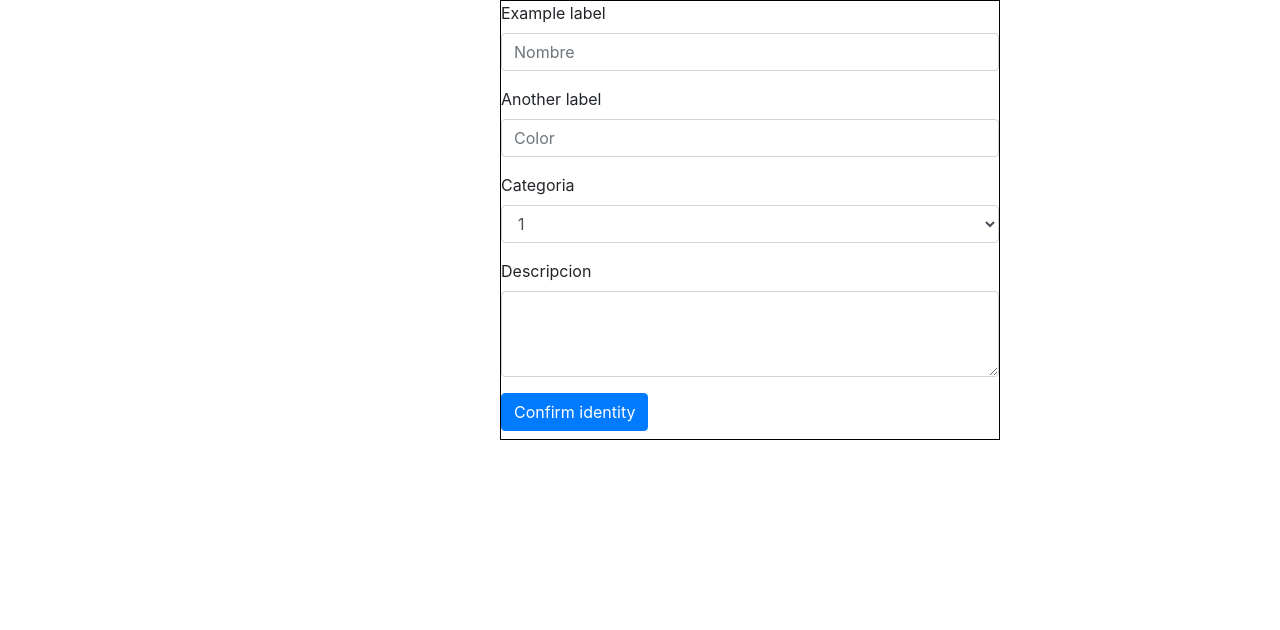
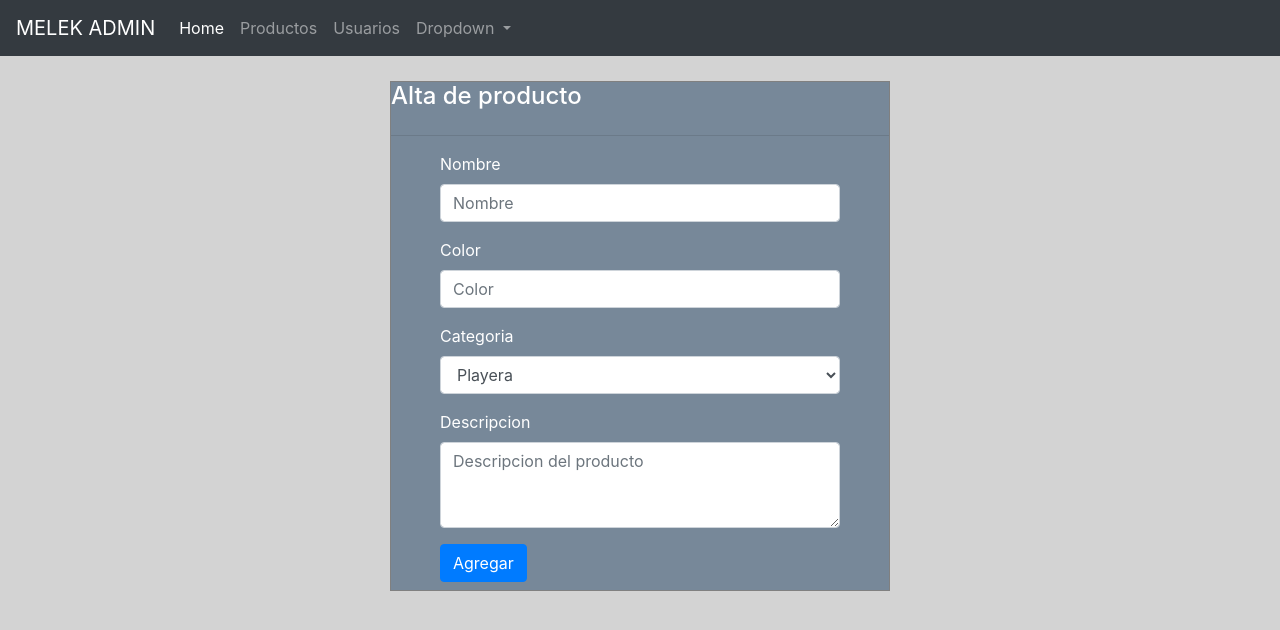
Before and after one commit to IntegradoraMelek/Melek-Diez, a PHP site: page /altaproducto.html in a window 1280 px wide. Shown: the top 630 px of the page. Run offline with PHP 8.4, Linux system fonts and the light colour scheme.

Commit message:
agregué diseño temporal

```diff
--- a/PanelAdmin/altaproducto.html
+++ b/PanelAdmin/altaproducto.html
@@ -6,38 +6,77 @@
     <meta http-equiv="X-UA-Compatible" content="ie=edge">
     <link rel="stylesheet" href="css/bootstrap.min.css">
     <link rel="stylesheet" href="paneladmin.css">
+
     <title>Panel de Administrador</title>
 </head>
 <body>
 
+
+
+
+        <nav class="navbar navbar-expand-lg navbar-dark bg-dark">
+            <a class="navbar-brand" href="#">MELEK ADMIN</a>
+            <button class="navbar-toggler" type="button" data-toggle="collapse" data-target="#navbarSupportedContent" aria-controls="navbarSupportedContent" aria-expanded="false" aria-label="Toggle navigation">
+              <span class="navbar-toggler-icon"></span>
+            </button>
+
+            <div class="collapse navbar-collapse" id="navbarSupportedContent">
+              <ul class="navbar-nav mr-auto">
+                <li class="nav-item active">
+                  <a class="nav-link" href="#">Home <span class="sr-only">(current)</span></a>
+                </li>
+                <li class="nav-item">
+                  <a class="nav-link" href="#">Productos</a>
+                </li>
+                <li class="nav-item">
+                    <a class="nav-link" href="#">Usuarios</a>
+                  </li>
+                <li class="nav-item dropdown">
+                  <a class="nav-link dropdown-toggle" href="#" id="navbarDropdown" role="button" data-toggle="dropdown" aria-haspopup="true" aria-expanded="false">
+                    Dropdown
+                  </a>
+                  <div class="dropdown-menu" aria-labelledby="navbarDropdown">
+                    <a class="dropdown-item" href="#">Action</a>
+                    <a class="dropdown-item" href="#">Another action</a>
+                    <div class="dropdown-divider"></div>
+                    <a class="dropdown-item" href="#">Something else here</a>
+                  </div>
+                </li>
+
+              </ul>
+
+            </div>
+          </nav>
+
 <div class="containerform">
+  <h4>Alta de producto</h4>
+  <hr>
     <form method="POST" action="altaproducto.php">
             <div class="form-group">
-                    <label for="nombre">Example label</label>
+                    <label for="nombre">Nombre</label>
                     <input type="text" class="form-control" name="nombre" id="nombre" placeholder="Nombre">
                   </div>
                   <div class="form-group">
-                    <label for="color">Another label</label>
+                    <label for="color">Color</label>
                     <input type="text" class="form-control" name="color" id="color" placeholder="Color">
                   </div>
 
         <div class="form-group">
           <label for="categoria">Categoria</label>
           <select class="form-control" id="categoria">
-            <option>1</option>
-            <option>2</option>
-            <option>3</option>
-            <option>4</option>
-            <option>5</option>
+            <option>Playera</option>
+            <option>Short</option>
+            <option>Medias</option>
+
           </select>
         </div>
 
         <div class="form-group">
           <label for="descripcion">Descripcion</label>
-          <textarea class="form-control" name="descripcion" id="descripcion" rows="3"></textarea>
+          <textarea class="form-control" placeholder="Descripcion del producto" name="descripcion" id="descripcion" rows="3"></textarea>
         </div>
 
-        <button type="submit" class="btn btn-primary mb-2">Confirm identity</button>
+        <button type="submit" class="btn btn-primary mb-2">Agregar</button>
       </form>
     </div>
 </body>
--- a/PanelAdmin/paneladmin.css
+++ b/PanelAdmin/paneladmin.css
@@ -10,6 +10,28 @@
     flex-direction: column;
     justify-content: center;
     align-self: center;
-    margin-left: 500px;
-    border: 1px solid black;
+    margin-left: auto;
+    margin-right: auto;
+    margin-top: 25px;
+    border: 1px solid grey;
+    background-color: lightslategrey;
+    color: white;
 }
+
+
+form {
+  width: 400px;
+  margin-left: auto;
+  margin-right: auto;
+  margin-top: auto;
+  margin-bottom: auto;
+}
+body {
+  background-color: lightgray;
+}
+
+.table {
+  margin-top: 25px;
+  margin-right: auto;
+  margin-left: auto;
+}
```
Also changed, not shown: PanelAdmin/altaproducto.css (added, +98 -0 lines), PanelAdmin/editarproducto.php (+34 -0 lines), PanelAdmin/tablaadmin.php (+37 -0 lines).
